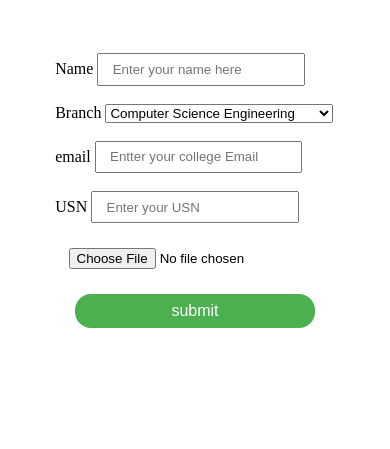
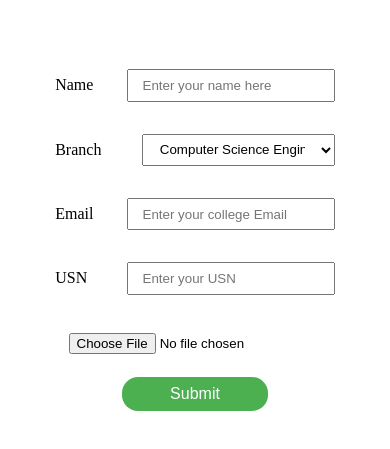
Before and after one commit to adithyacs07/portal, a plain HTML site: page Portal/index.html in a window 390 px wide. Shown: the part 67-516 px from the top of the page. Drawn offline with Linux system fonts and the light colour scheme.

Commit message:
made more responsive
made more responsive and some mistakes are corrected.

```diff
--- a/Portal/index.css
+++ b/Portal/index.css
@@ -13,7 +13,7 @@
     justify-content: center;
     align-items: flex-start;
 }
-.container>.inputs .div{
+.container>.inputs > div{
     display: flex;
     margin-block: 1em;
     align-items: center;
@@ -34,9 +34,13 @@
 input{
     padding: 0.5em 1em;
 }
+select{
+    padding: 0.5em 1em;
+    width: 14.5em;
+}
 .button{
     color: black;
-    padding: 0.5em 6em;
+    padding: 0.5em 3em;
     border-radius: 1em;
     color: white;
     background-color: #4CAF50;
--- a/Portal/index.html
+++ b/Portal/index.html
@@ -7,7 +7,6 @@
     <title>Index</title>
     <link rel="stylesheet" href="/index.css" />
   </head>
-
   <body>
     <div class="container">
       <center>
@@ -25,42 +24,29 @@
             placeholder="Enter your name here"
           />
         </div>
-        <br />
         <div>
           <label for="branch">Branch</label>
           <select name="branch" id="BranchInput">
-            <option value="ComputerScienceEngineering">
-              Computer Science Engineering
-            </option>
+            <option value="css">Computer Science Engineering</option>
             <option value="AI&ML">AI & ML</option>
-            <option value="DataScience">Data Science</option>
-            <option value="CyberSecurity">Cyber Security</option>
-            <option value="Information Science & Enginnering">
-              Information Science & Enginnering
-            </option>
-            <option value="ElectronicsAndCommunication">
-              Electronics And Communication
-            </option>
-            <option value="MechanicalEngineering">
-              Mechanical Engineering
-            </option>
+            <option value="DS">Data Science</option>
+            <option value="Cyber">Cyber Security</option>
+            <option value="IS">Information Science And Enginnering</option>
+            <option value="EC">Electronics And Communication</option>
+            <option value="ME">Mechanical Engineering</option>
             <option value="AI&DS">AI & DS</option>
-            <option value="RoboticsAndAutomation">
-              Robotics And Automation
-            </option>
+            <option value="RA">Robotics And Automation</option>
           </select>
         </div>
-        <br />
         <div>
-          <label for="mail">email </label>
+          <label for="mail">Email </label>
           <input
             type="email"
             name="mail"
             id="MailInput"
-            placeholder="Entter your college Email"
+            placeholder="Enter your college Email"
           />
         </div>
-        <br />
         <div>
           <label for="USN">USN </label>
           <input
@@ -70,15 +56,13 @@
             placeholder="Enter your USN"
           />
         </div>
-        <br />
         <div>
           <label for="AdmissionForm"></label>
           <input type="file" name="AdmissionForm" id="Form" />
         </div>
-        <br />
       </div>
       <center>
-        <button class="button">submit</button>
+        <button class="button">Submit</button>
       </center>
     </div>
   </body>
```
